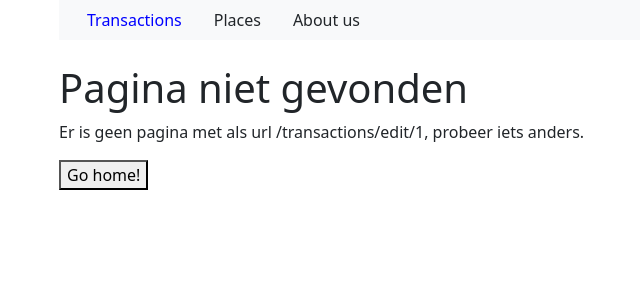
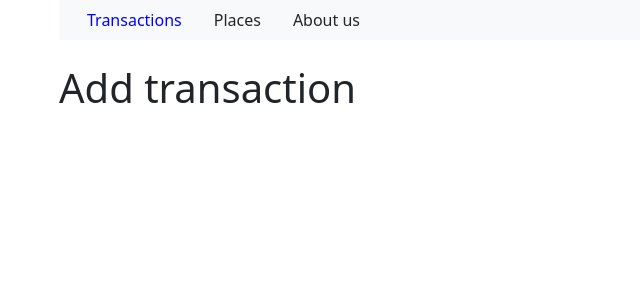
Before and after one commit to ksa607/frontend-budget-2425, a React (Vite) app: page /transactions/edit/1 in a window 1280 px wide. Shown: the top 300 px of the page, without its empty margins (23-663 px from the left). Built offline with nearby package versions, Linux system fonts and the light colour scheme; no server answers.

Commit message:
Exercise 1 and 2

```diff
--- a/src/components/transactions/Transaction.jsx
+++ b/src/components/transactions/Transaction.jsx
@@ -1,4 +1,5 @@
-import { IoTrashOutline } from 'react-icons/io5';
+import { IoTrashOutline, IoPencilOutline } from 'react-icons/io5';
+import { Link } from 'react-router-dom';
 
 // kan ook met react-intl (https://formatjs.io/docs/getting-started/installation/)
 const dateFormat = new Intl.DateTimeFormat('nl-BE', {
@@ -27,6 +28,9 @@ export default function Transaction({ id, date, amount, user, place, onDelete })
       <td>{place.name}</td>
       <td className='text-end'>{amountFormat.format(amount)}</td>
       <td>
+        <Link to={`/transactions/edit/${id}`} className='btn btn-light'>
+          <IoPencilOutline />
+        </Link>
         {onDelete ? <button className='btn btn-primary' onClick={handleDelete}>
           <IoTrashOutline />
         </button> : ''}
--- a/src/main.jsx
+++ b/src/main.jsx
@@ -9,6 +9,7 @@ import NotFound from './pages/NotFound';
 import About, { Services, History, Location } from './pages/about/About.jsx';
 import Layout from './pages/Layout';
 import './index.css';
+import AddOrEditTransaction from './pages/transactions/AddOrEditTransaction.jsx';
 
 const router = createBrowserRouter([
   {
@@ -20,7 +21,20 @@ const router = createBrowserRouter([
       },
       {
         path: '/transactions',
-        element: <TransactionList />,
+        children: [
+          {
+            index: true,
+            element: <TransactionList />,
+          },
+          {
+            path: 'add',
+            element: <AddOrEditTransaction />,
+          },
+          {
+            path: 'edit/:id',
+            element: <AddOrEditTransaction />,
+          },
+        ],
       },
       {
         path: '/places',
--- /dev/null
+++ b/src/pages/transactions/AddOrEditTransaction.jsx
@@ -0,0 +1,4 @@
+// src/pages/transactions/AddOrEditTransaction.jsx
+export default function AddOrEditTransaction() {
+  return <h1>Add transaction</h1>;
+}
--- a/src/pages/transactions/TransactionList.jsx
+++ b/src/pages/transactions/TransactionList.jsx
@@ -5,6 +5,7 @@ import AsyncData from '../../components/AsyncData';
 import useSWR from 'swr';
 import useSWRMutation from 'swr/mutation';
 import { getAll, deleteById } from '../../api';
+import {Link} from 'react-router-dom';
 
 export default function TransactionList() {
   const [text, setText] = useState('');
@@ -48,11 +49,16 @@ export default function TransactionList() {
         >
           Search
         </button>
+        <div className='clearfix'>
+          <Link to='/transactions/add' className='btn btn-primary float-end'>
+            Add transaction
+          </Link>
+        </div>
       </div>
 
       <div className='mt-4'>
         <AsyncData loading={isLoading} error={error || deleteError}>
-          <TransactionsTable transactions={filteredTransactions} onDelete={deleteTransaction}/>
+          <TransactionsTable transactions={filteredTransactions} onDelete={deleteTransaction} />
         </AsyncData>
       </div>
     </>
```
